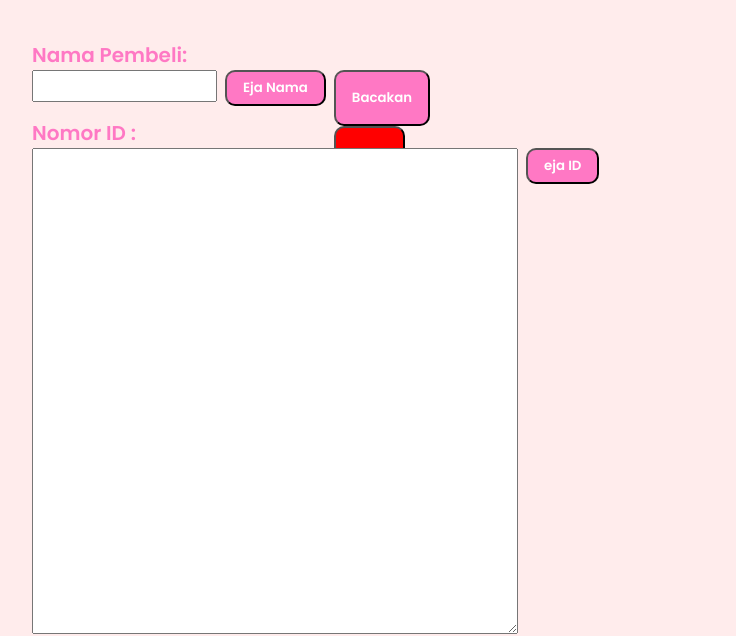
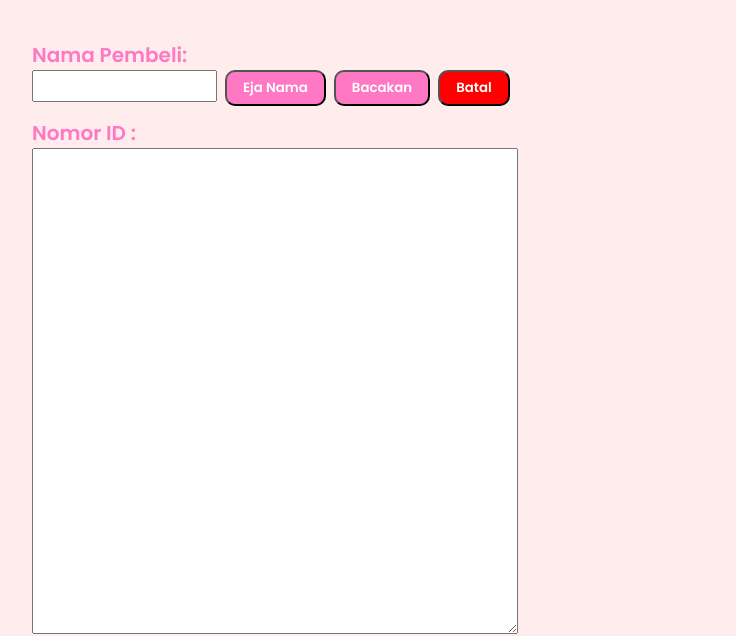
Before and after one commit to mirandacalla/ejakan-bacakan, a plain HTML site: page index.html in a window 1280 px wide. Shown: the part 187-823 px from the top of the page, without its empty margins (208-944 px from the left). Drawn offline with Linux system fonts and the light colour scheme.

Commit message:
Update index.html

```diff
--- a/index.html
+++ b/index.html
@@ -21,18 +21,18 @@
     <div class="col">
       <input type="text" id="nama"><br><br>
       <button class="btn" onclick="spellName()">Eja Nama</button>
-      <div class="read">
+
         <button class="btn" onclick="readName()">Bacakan</button>
         <button class="btn_cancel" onclick="cancel()">Batal</button>
-      </div>
+
     </div>
   </div>
 
   <div class="id">
     <label class="box" for="nomor_id">Nomor ID :</label>
-    <div class="col">
+    <div class="col2">
       <textarea class="kolom_id" id="nomor_id" rows="1" oninput="spellID(event)"></textarea><br><br> <!-- Memanggil spellID saat ada input -->
-      <button class="btn" onclick="spellOutID()">eja ID</button>
+      <button class="btn_id" onclick="spellOutID()">eja ID</button>
     </div>
   </div>
 
```
